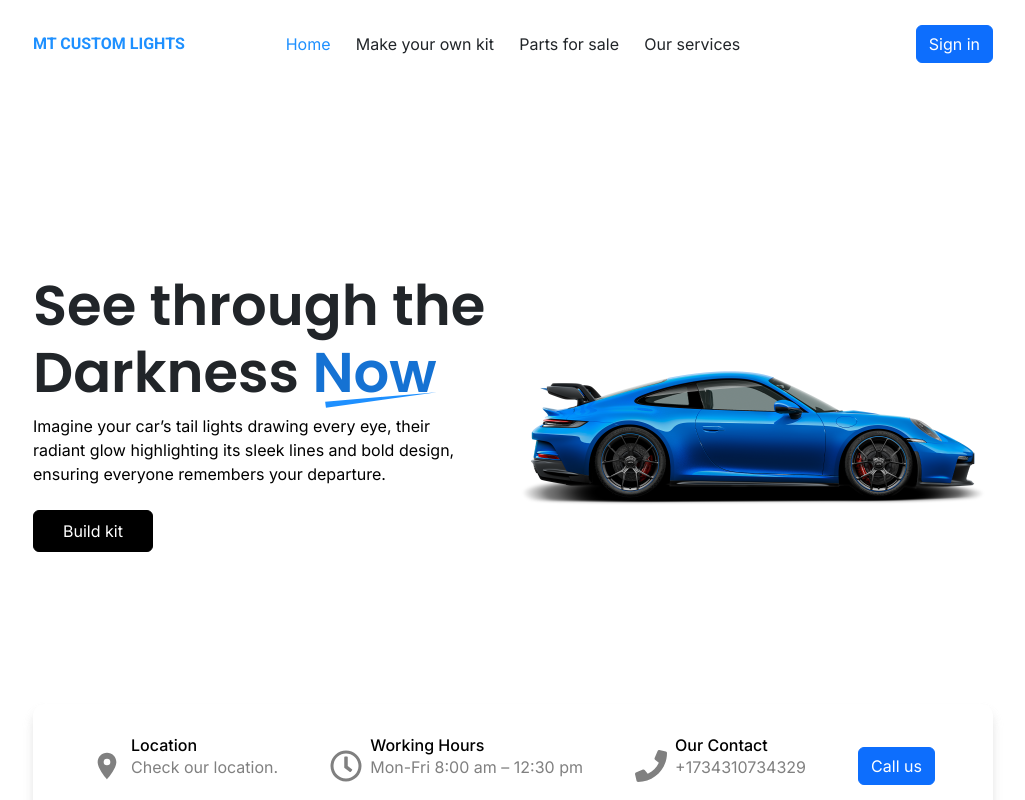
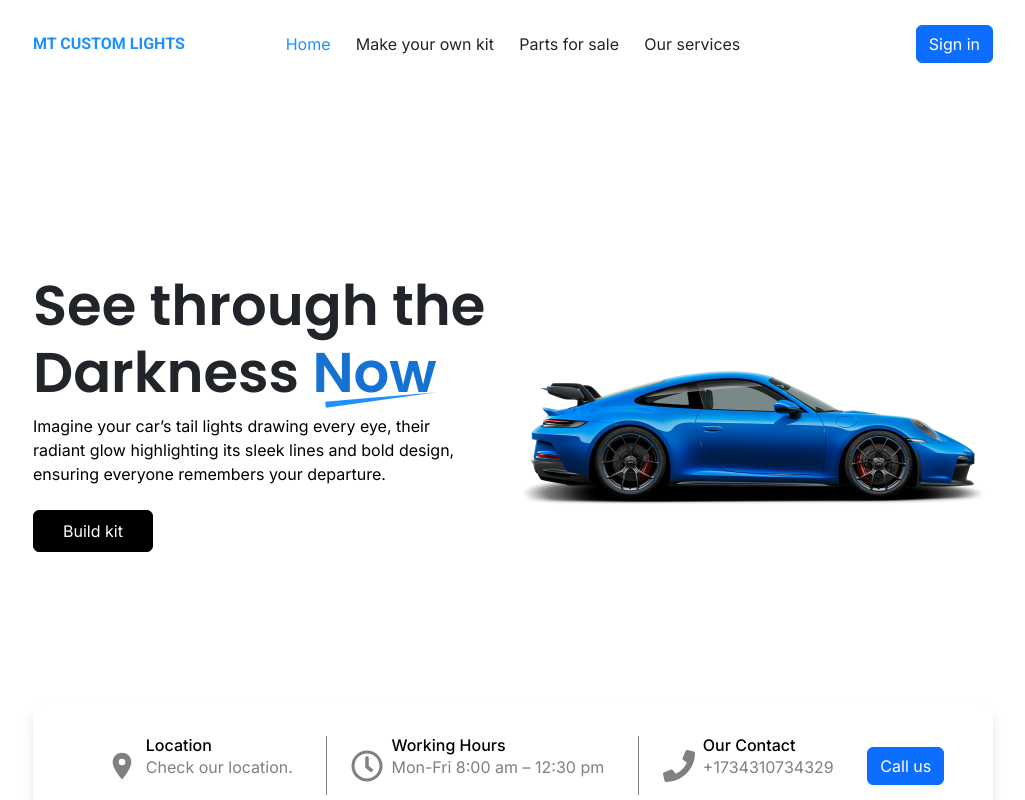
Before and after one commit to kennataddese6/threecars, a Next.js app: page / in a window 1280 px wide. Shown: the top 800 px of the page, without its empty margins (127-1152 px from the left). Built offline with nearby package versions, Linux system fonts and the light colour scheme; a web font is replaced by a local one.

Commit message:
make section responsive

```diff
--- a/app/globals.css
+++ b/app/globals.css
@@ -142,17 +142,20 @@ body,
     0 10px 12px 0 rgba(196, 196, 196, 0.19);
   border-radius: 12px;
   display: flex;
-  justify-content: space-around;
+  justify-content: flex-end;
   align-items: center;
   flex-wrap: wrap;
 }
 
 .sneakInfoItem {
   display: flex;
-  padding: 0;
+  padding: 0 0 0 24px;
   align-items: center;
   cursor: pointer;
+  margin: 1em 0;
+  width: 100%;
 }
+
 .sneakInfoItem h6,
 p {
   margin: 0;
@@ -442,6 +445,17 @@ p {
   .callActionButton {
     margin: 1.5em 0 0 0;
   }
+  .borderLine {
+    border-left: 0.5px solid grey;
+  }
+  .sneakinfo {
+    display: flex;
+    justify-content: space-around;
+  }
+  .sneakInfoItem {
+    margin: 0;
+    width: auto;
+  }
 }
 
 /* Extra large devices (large laptops and desktops, 1200px and up) */
--- a/app/page.tsx
+++ b/app/page.tsx
@@ -200,14 +200,14 @@ export default function Home() {
             <p>Check our location.</p>
           </div>
         </div>
-        <div className="sneakInfoItem">
+        <div className="sneakInfoItem borderLine">
           <FaRegClock fontSize={32} color="grey" />
           <div>
             <h6>Working Hours</h6>
             <p>Mon-Fri 8:00 am – 12:30 pm</p>
           </div>
         </div>
-        <div className="sneakInfoItem">
+        <div className="sneakInfoItem borderLine">
           <FaPhone fontSize={32} color="grey" />
           <div>
             <h6>Our Contact</h6>
```
